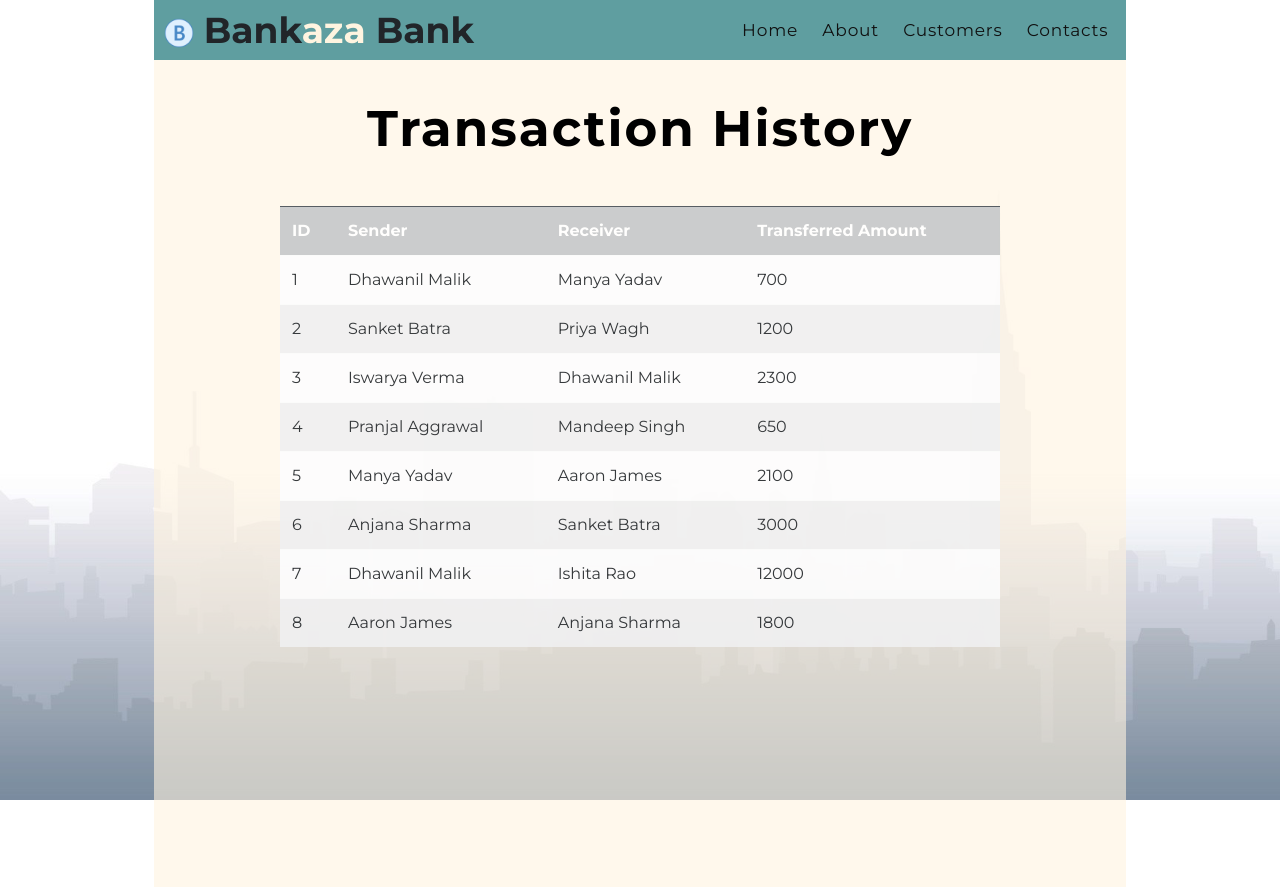
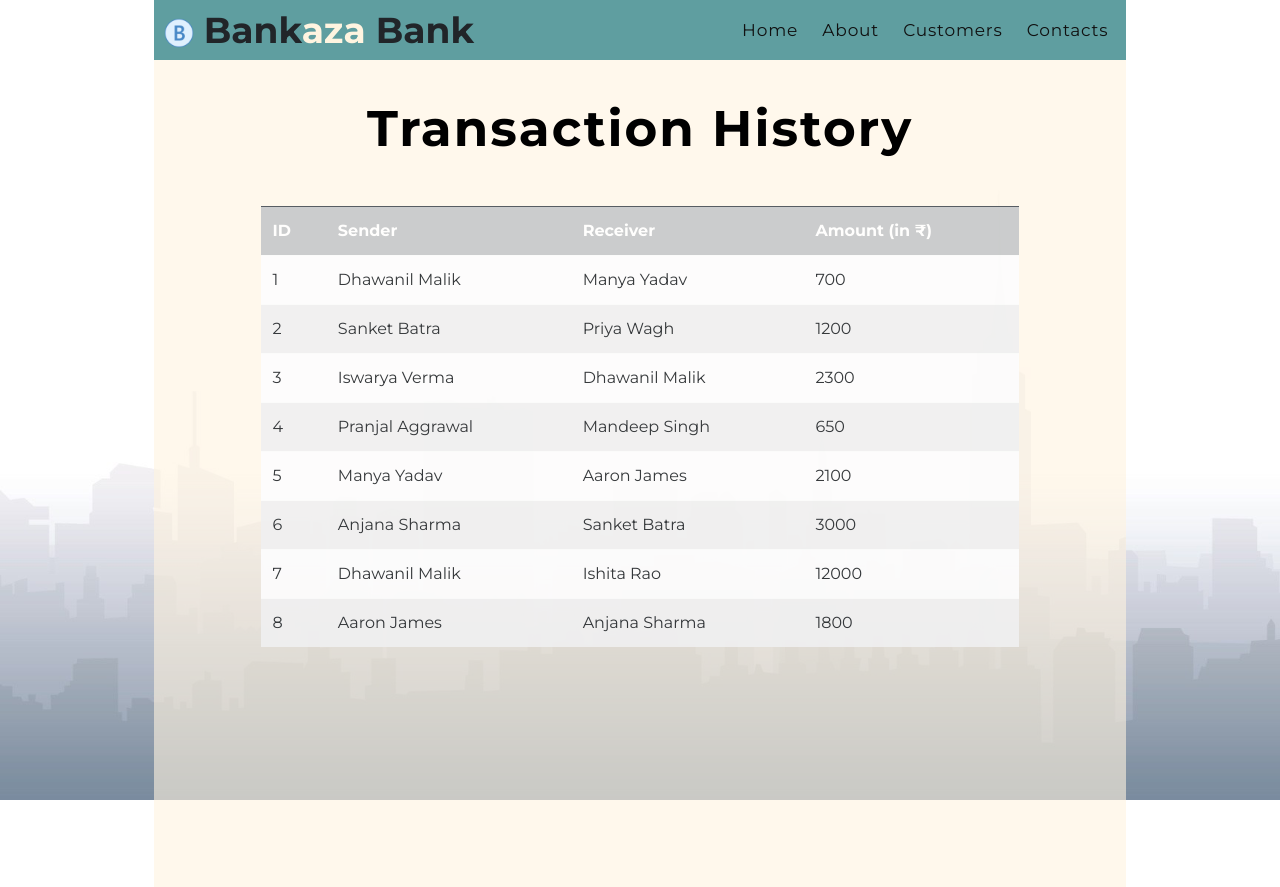
Before and after one commit to reddykumaraswamy/Basic_Banking_System, a PHP site: page /history.php in a window 1280 px wide. Shown: the top 887 px of the page. Run offline with PHP 8.4, Linux system fonts and the light colour scheme; data comes from the database, SQL or seed files in the repository; some libraries are stand-ins or nearby versions.

Commit message:
Uploading All Files

```diff
--- a/customer.php
+++ b/customer.php
@@ -25,7 +25,7 @@
           <nav>
               <ul>
                   <li>
-                    <a href="index.php" class="text-decoration-none">Home</a>
+                    <a href="index.html" class="text-decoration-none">Home</a>
                   </li>
                   <li>
                     <a href="#" class="text-decoration-none">About</a>
@@ -47,7 +47,7 @@
               <th>ID</th>
               <th>Name</th>
               <th>E-mail</th>
-              <th>Balance</th>
+              <th>Balance (in &#8377;)</th>
           </tr>';
 
         $server = "localhost";
--- a/history.php
+++ b/history.php
@@ -28,7 +28,7 @@
         <nav>
             <ul>
                 <li>
-                  <a href="index.php" class="text-decoration-none">Home</a>
+                  <a href="index.html" class="text-decoration-none">Home</a>
                 </li>
                 <li>
                   <a href="#" class="text-decoration-none">About</a>
@@ -45,12 +45,12 @@
 
     <?php
       echo '<h1 class="intro" style="letter-spacing: 2px; font-weight: bold;"><center>Transaction History</center></h1>';
-      echo '<table class="listtable table-light table  table-striped table-hover mt-2"  style="opacity: 0.9; width: 74%; margin: auto;">
+      echo '<table class="listtable table-light table  table-striped table-hover mt-2"  style="opacity: 0.9; width: 78%; margin: auto;">
       <tr class="table-dark">
           <th>ID</th>
           <th>Sender</th>
           <th>Receiver</th>
-          <th>Transferred Amount</th>
+          <th>Amount (in &#8377;)</th>
       </tr>';
           $server = "localhost";
           $username = "root";
--- a/select.php
+++ b/select.php
@@ -25,7 +25,7 @@
             <nav>
                 <ul>
                     <li>
-                    <a href="index.php" class="text-decoration-none">Home</a>
+                    <a href="index.html" class="text-decoration-none">Home</a>
                     </li>
                     <li>
                     <a href="#" class="text-decoration-none">About</a>
```
